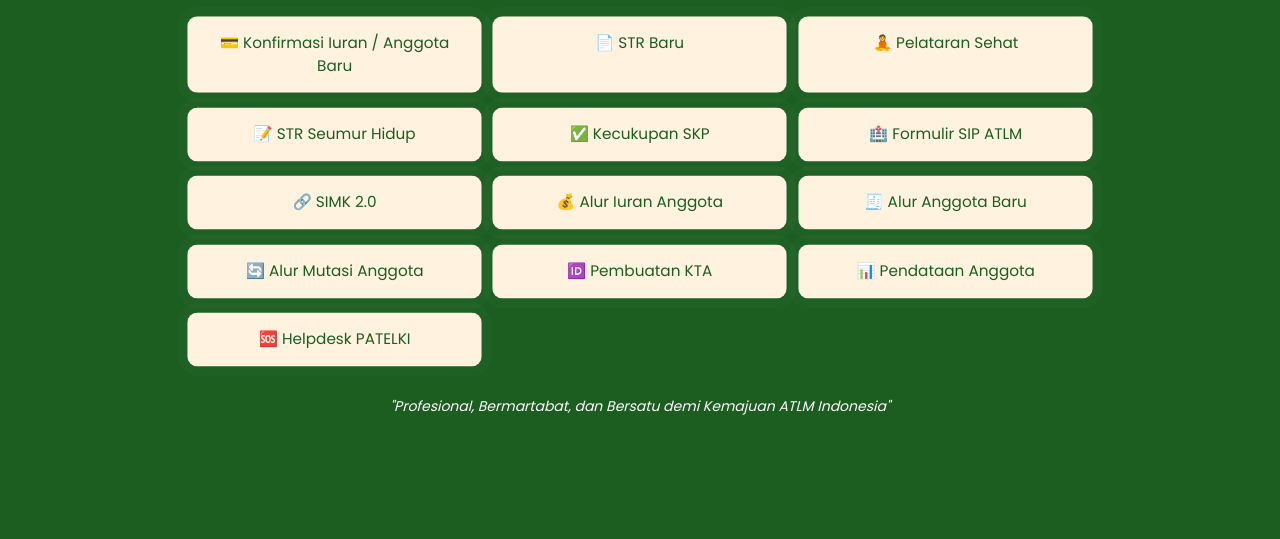
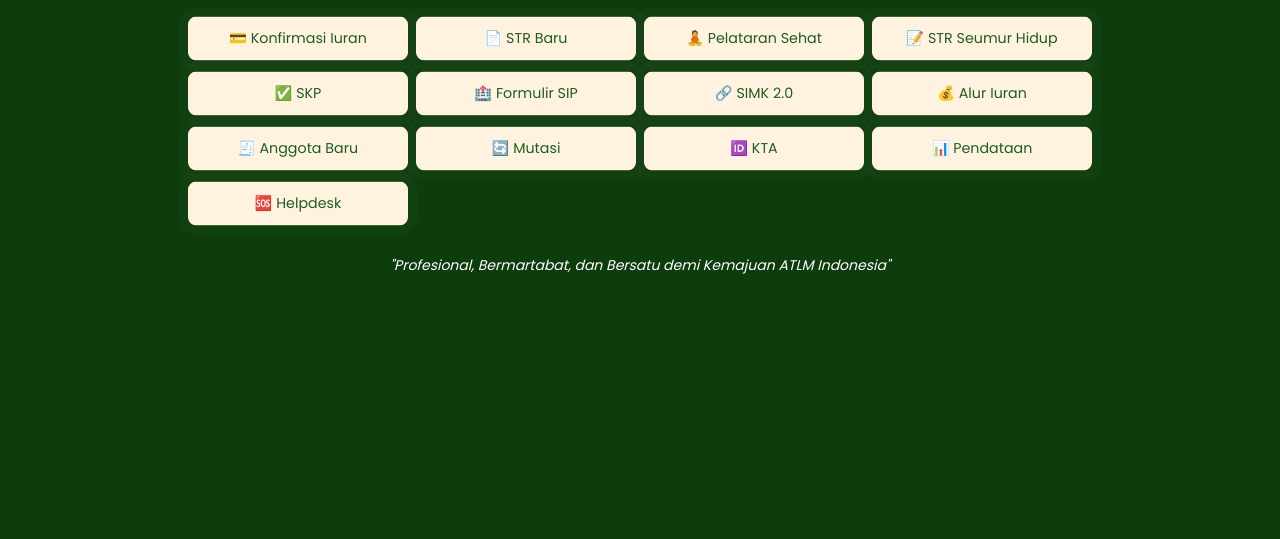
Before and after one commit to Patelkijember/DpcPatelkiJember, a plain HTML site: page index.html in a window 1280 px wide. Shown: the part 261-800 px from the top of the page. Drawn offline with nearby package versions, Linux system fonts and the light colour scheme.

Commit message:
Update index.html

```diff
--- a/index.html
+++ b/index.html
@@ -18,7 +18,7 @@
   <style>
     body {
       font-family: 'Poppins', sans-serif;
-      background-color: #1b5e20; /* Hijau matang */
+      background-color: #0d3d0d; /* Hijau tua full */
       color: #ffffff;
       padding: 40px 20px;
       position: relative;
@@ -48,11 +48,11 @@
       text-align: center;
     }
     .btn-custom {
-      padding: 14px 18px;
-      font-size: 15px;
+      padding: 10px 12px;
+      font-size: 14px;
       font-weight: 500;
-      border-radius: 10px;
-      background-color: #fff3e0; /* Cream gelap */
+      border-radius: 8px;
+      background-color: #fff3e0; /* Cream gelap hanya sebagai aksen */
       color: #1b5e20;
       transition: all 0.3s ease;
       text-decoration: none;
@@ -60,6 +60,7 @@
       display: block;
       width: 100%;
       box-shadow: 0 4px 8px rgba(0,0,0,0.1);
+      text-align: center;
     }
     .btn-custom:hover {
       background-color: #ffe0b2;
@@ -71,7 +72,7 @@
       100% { transform: scale(1); box-shadow: 0 0 0 0 rgba(255, 255, 255, 0); }
     }
     .running-text {
-      background: #dcedc8;
+      background: #dcedc8; /* aksen hijau muda */
       color: #1b5e20;
       padding: 6px 10px;
       margin-bottom: 20px;
@@ -96,8 +97,8 @@
     }
     .grid-buttons {
       display: grid;
-      grid-template-columns: repeat(auto-fit, minmax(280px, 1fr));
-      gap: 16px;
+      grid-template-columns: repeat(auto-fit, minmax(180px, 1fr));
+      gap: 12px;
       max-width: 900px;
       margin: 0 auto;
     }
@@ -113,19 +114,19 @@
     </div>
 
     <div class="grid-buttons">
-      <a href="https://docs.google.com/forms/d/e/1FAIpQLScPdY1Zld7nCHBJnWnZDGAdKz2CxiS8RKVIKNkR429-8p_yjw/viewform?usp=share_link" class="btn btn-custom">💳 Konfirmasi Iuran / Anggota Baru</a>
+      <a href="https://docs.google.com/forms/d/e/1FAIpQLScPdY1Zld7nCHBJnWnZDGAdKz2CxiS8RKVIKNkR429-8p_yjw/viewform?usp=share_link" class="btn btn-custom">💳 Konfirmasi Iuran</a>
       <a href="https://ktki.kemkes.go.id/registrasi" class="btn btn-custom">📄 STR Baru</a>
       <a href="https://lms.kemkes.go.id/" class="btn btn-custom">🧘 Pelataran Sehat</a>
       <a href="https://satusehat.kemkes.go.id/sdmk" class="btn btn-custom">📝 STR Seumur Hidup</a>
-      <a href="https://skp.kemkes.go.id/" class="btn btn-custom">✅ Kecukupan SKP</a>
-      <a href="https://docs.google.com/document/d/1_TRPNDXoqrz0XaMiff_v5-7PK-3kXQc2" class="btn btn-custom">🏥 Formulir SIP ATLM</a>
+      <a href="https://skp.kemkes.go.id/" class="btn btn-custom">✅ SKP</a>
+      <a href="https://docs.google.com/document/d/1_TRPNDXoqrz0XaMiff_v5-7PK-3kXQc2" class="btn btn-custom">🏥 Formulir SIP</a>
       <a href="http://simkpatelki.org/" class="btn btn-custom">🔗 SIMK 2.0</a>
-      <a href="https://drive.google.com/file/d/1seMg3S8-Zs2RdSNXv2fDpz32XJUQQwJM" class="btn btn-custom">💰 Alur Iuran Anggota</a>
-      <a href="https://drive.google.com/file/d/1VHFHmUt41x2o-DhgzEiDXQl-uYwJisTL" class="btn btn-custom">🧾 Alur Anggota Baru</a>
-      <a href="https://drive.google.com/file/d/1OmLxyOIfRg35U8z2ptJHnzkMHD3aSsFO" class="btn btn-custom">🔄 Alur Mutasi Anggota</a>
-      <a href="https://bit.ly/PembuatanKTADPCPatelkiJember" class="btn btn-custom">🆔 Pembuatan KTA</a>
-      <a href="https://bit.ly/PembuatanKTADPCPatelkiJember" class="btn btn-custom">📊 Pendataan Anggota</a>
-      <a href="https://docs.google.com/forms/d/e/1FAIpQLSfwolGf9xJ6yhM-urqRCMbF5jeS3mG2C3AvogTLlTq11NDVuw/viewform?usp=sf_link" class="btn btn-custom">🆘 Helpdesk PATELKI</a>
+      <a href="https://drive.google.com/file/d/1seMg3S8-Zs2RdSNXv2fDpz32XJUQQwJM" class="btn btn-custom">💰 Alur Iuran</a>
+      <a href="https://drive.google.com/file/d/1VHFHmUt41x2o-DhgzEiDXQl-uYwJisTL" class="btn btn-custom">🧾 Anggota Baru</a>
+      <a href="https://drive.google.com/file/d/1OmLxyOIfRg35U8z2ptJHnzkMHD3aSsFO" class="btn btn-custom">🔄 Mutasi</a>
+      <a href="https://bit.ly/PembuatanKTADPCPatelkiJember" class="btn btn-custom">🆔 KTA</a>
+      <a href="https://bit.ly/PembuatanKTADPCPatelkiJember" class="btn btn-custom">📊 Pendataan</a>
+      <a href="https://docs.google.com/forms/d/e/1FAIpQLSfwolGf9xJ6yhM-urqRCMbF5jeS3mG2C3AvogTLlTq11NDVuw/viewform?usp=sf_link" class="btn btn-custom">🆘 Helpdesk</a>
     </div>
 
     <div class="slogan">
```
